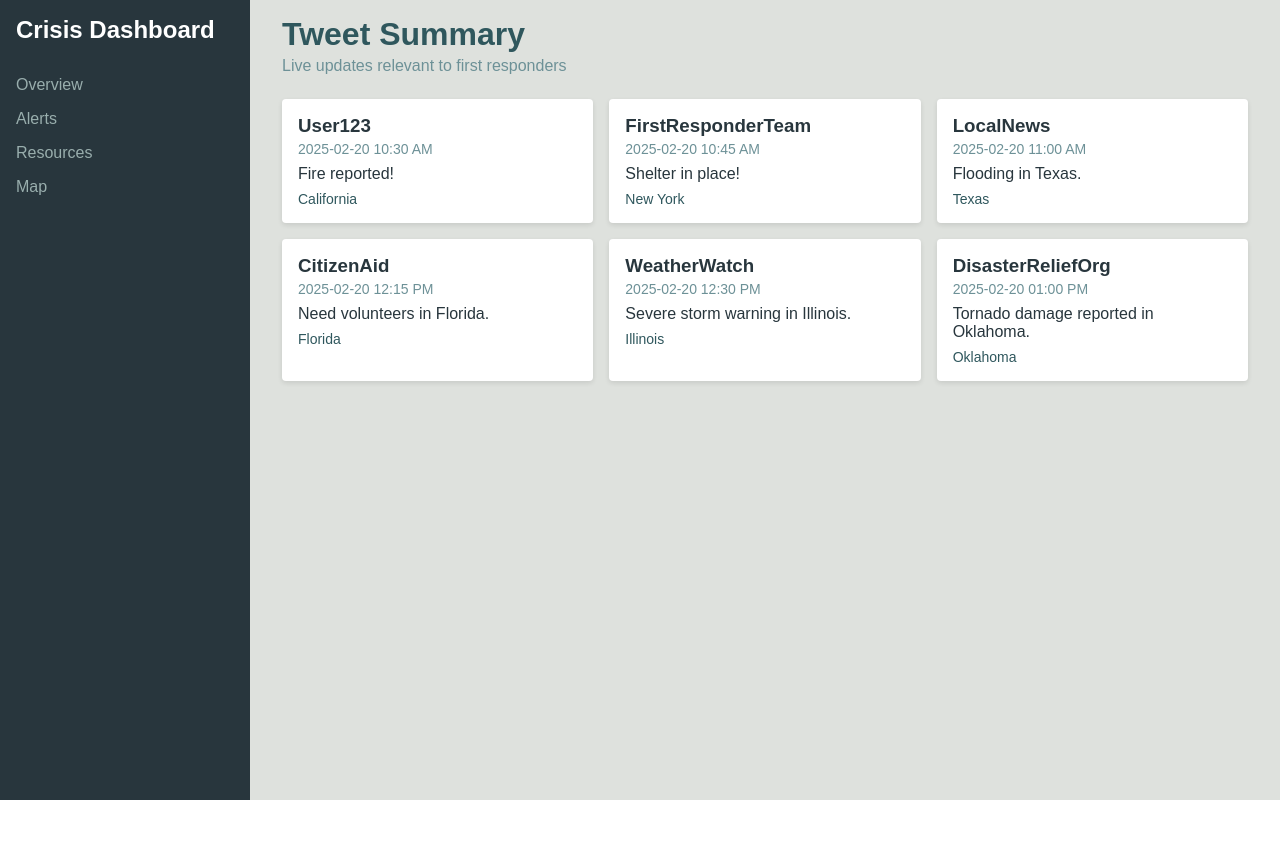
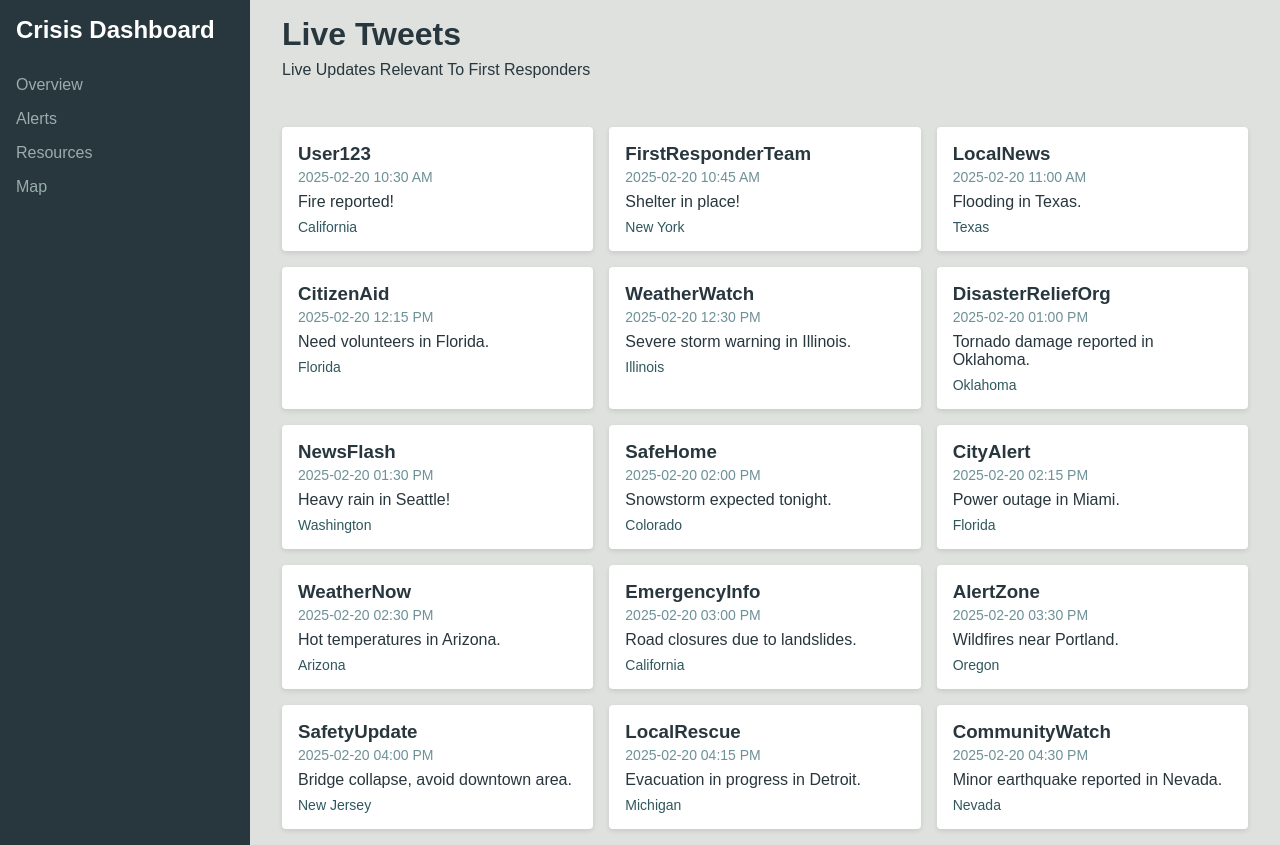
Before and after one commit to aryanmehta1902/Crisis-Tweet-Analysis, a React (Create React App) app: page / in a window 1280 px wide. Before the commit the page ends 800 px from the top, so only its background shows below. Built offline with nearby package versions, Linux system fonts and the light colour scheme.

Commit message:
Completed the TweetSummary and TweetDetail pages

```diff
--- a/package.json
+++ b/package.json
@@ -13,6 +13,7 @@
     "react": "^19.0.0",
     "react-dom": "^19.0.0",
     "react-leaflet": "^5.0.0",
+    "react-router-dom": "^7.5.0",
     "react-scripts": "5.0.1",
     "web-vitals": "^2.1.4"
   },
--- a/src/App.js
+++ b/src/App.js
@@ -1,65 +1,100 @@
+// src/App.js
 // src/App.js
 import React, { useState } from 'react';
+import { BrowserRouter as Router, Routes, Route, Outlet } from 'react-router-dom';
 import MapComponent from './components/MapComponent';
+import TweetSummary from './components/TweetSummary';
+import TweetDetail from './components/TweetDetail';
 import './App.css';
 
+// Inline Dashboard layout wraps all child routes
+function Dashboard({ tweetData, activeTab, setActiveTab }) {
+  return (
+    <div className="app-container">
+      {/* Sidebar stays consistent across all pages */}
+      <aside className="sidebar">
+        <h1>Crisis Dashboard</h1>
+        <nav>
+          <a href="/" onClick={() => setActiveTab('tweets')}>Overview</a>
+          <a href="/#alerts" onClick={() => setActiveTab('alerts')}>Alerts</a>
+          <a href="/#resources" onClick={() => setActiveTab('resources')}>Resources</a>
+          <a href="/map" onClick={() => setActiveTab('map')}>Map</a>
+        </nav>
+      </aside>
+
+      {/* Main Content renders whichever child route is active */}
+      <main className="main-content">
+        <Outlet />
+      </main>
+    </div>
+  );
+}
+
 function App() {
-  // Example tweet data (replace with real data from your backend / Twitter API)
   const tweetData = [
     { id: 1, author: "User123", text: "Fire reported!", timestamp: "2025-02-20 10:30 AM", state: "California", city: "Los Angeles" },
     { id: 2, author: "FirstResponderTeam", text: "Shelter in place!", timestamp: "2025-02-20 10:45 AM", state: "New York", city: "New York City" },
     { id: 3, author: "LocalNews", text: "Flooding in Texas.", timestamp: "2025-02-20 11:00 AM", state: "Texas", city: "Houston" },
     { id: 4, author: "CitizenAid", text: "Need volunteers in Florida.", timestamp: "2025-02-20 12:15 PM", state: "Florida", city: "Miami" },
     { id: 5, author: "WeatherWatch", text: "Severe storm warning in Illinois.", timestamp: "2025-02-20 12:30 PM", state: "Illinois", city: "Chicago" },
-    { id: 6, author: "DisasterReliefOrg", text: "Tornado damage reported in Oklahoma.", timestamp: "2025-02-20 01:00 PM", state: "Oklahoma", city: "Oklahoma City" }
+    { id: 6, author: "DisasterReliefOrg", text: "Tornado damage reported in Oklahoma.", timestamp: "2025-02-20 01:00 PM", state: "Oklahoma", city: "Oklahoma City" },
+    { id: 7, author: "NewsFlash", text: "Heavy rain in Seattle!", timestamp: "2025-02-20 01:30 PM", state: "Washington", city: "Seattle" },
+    { id: 8, author: "SafeHome", text: "Snowstorm expected tonight.", timestamp: "2025-02-20 02:00 PM", state: "Colorado", city: "Denver" },
+    { id: 9, author: "CityAlert", text: "Power outage in Miami.", timestamp: "2025-02-20 02:15 PM", state: "Florida", city: "Miami" },
+    { id: 10, author: "WeatherNow", text: "Hot temperatures in Arizona.", timestamp: "2025-02-20 02:30 PM", state: "Arizona", city: "Phoenix" },
+    { id: 11, author: "EmergencyInfo", text: "Road closures due to landslides.", timestamp: "2025-02-20 03:00 PM", state: "California", city: "San Francisco" },
+    { id: 12, author: "AlertZone", text: "Wildfires near Portland.", timestamp: "2025-02-20 03:30 PM", state: "Oregon", city: "Portland" },
+    { id: 13, author: "SafetyUpdate", text: "Bridge collapse, avoid downtown area.", timestamp: "2025-02-20 04:00 PM", state: "New Jersey", city: "Newark" },
+    { id: 14, author: "LocalRescue", text: "Evacuation in progress in Detroit.", timestamp: "2025-02-20 04:15 PM", state: "Michigan", city: "Detroit" },
+    { id: 15, author: "CommunityWatch", text: "Minor earthquake reported in Nevada.", timestamp: "2025-02-20 04:30 PM", state: "Nevada", city: "Las Vegas" }
   ];
+
   const [activeTab, setActiveTab] = useState("overview");
 
   return (
-    <div className="app-container">
-      {/* Sidebar */}
-      <aside className="sidebar">
-        <h1>Crisis Dashboard</h1>
-        <nav>
-          <a href="#overview" onClick={() => setActiveTab("tweets")}>Overview</a>
-          <a href="#alerts" onClick={() => setActiveTab("tweets")}>Alerts</a>
-          <a href="#resources" onClick={() => setActiveTab("tweets")}>Resources</a>
-          <a href="#map" onClick={() => setActiveTab("map")}>Map</a> {/* Click to switch to map */}
-        </nav>
-      </aside>
+    <Router>
+      <Routes>
+        {/* Dashboard wraps these child routes for consistent layout */}
+        <Route
+          path="/"
+          element={
+            <Dashboard
+              tweetData={tweetData}
+              activeTab={activeTab}
+              setActiveTab={setActiveTab}
+            />
+          }
+        >
+          {/* SUMMARY view at "/" */}
+          <Route
+            index
+            element={
+              <>
+                <div className="page-header">
+                  <h1>Live Tweets</h1>
+                  <p className="page-subtitle">
+                    Live Updates Relevant To First Responders
+                  </p>
+                </div>
+                <TweetSummary tweetData={tweetData} />
+              </>
+            }
+          />
 
-      {/* Main Content */}
-      <main className="main-content">
-        {activeTab === "map" ? (
-          <>
-            <header className="main-header">
-              <h2>Map View</h2>
-              <p>Visualizing tweet locations</p>
-            </header>
-            <MapComponent tweetData={tweetData} />
-          </>
-        ) : (
-          <>
-            <header className="main-header">
-              <h2>Tweet Summary</h2>
-              <p>Live updates relevant to first responders</p>
-            </header>
-            {/* Tweet Cards */}
-            <section className="tweet-grid">
-              {tweetData.map((tweet) => (
-                <article key={tweet.id} className="tweet-card">
-                  <h3>{tweet.author}</h3>
-                  <p className="timestamp">{tweet.timestamp}</p>
-                  <p className="text">{tweet.text}</p>
-                  <p className="location">{tweet.state}</p>
+          {/* Map view at "/map" */}
+          <Route
+            path="map"
+            element={<MapComponent tweetData={tweetData} />}
+          />
 
-                </article>
-              ))}
-            </section>
-          </>
-        )}
-      </main>
-    </div>
+          {/* Detail view at "/tweet/:id" */}
+          <Route
+            path="tweet/:id"
+            element={<TweetDetail tweetData={tweetData} />}
+          />
+        </Route>
+      </Routes>
+    </Router>
   );
 }
 
--- /dev/null
+++ b/src/components/TweetDetail.css
@@ -0,0 +1,50 @@
+/* Container around the whole detail page */
+.tweet-detail-container {
+    padding: 2rem;
+  }
+
+  /* Large dark blue title */
+  .detail-title {
+    font-size: 3rem;
+    color: #28363D;
+    margin-bottom: 1.5rem;
+  }
+
+  /* The big “box” under the title */
+  .detail-box {
+    border: 1px solid #ccc;
+    background-color: #fafafa;
+    padding: 1.5rem;
+    min-height: 300px;      /* adjust height as needed */
+    box-shadow: 0 2px 6px rgba(0, 0, 0, 0.1);
+    border-radius: 4px;
+  }
+
+  /* Spacing inside the box */
+  .detail-box p {
+    margin: 0.75rem 0;
+    line-height: 1.4;
+  }
+
+  /* Smaller styling for timestamp & location */
+  .detail-timestamp {
+    font-size: 0.9rem;
+    color: #666;
+  }
+  .detail-location {
+    font-size: 0.9rem;
+    color: #666;
+    margin-top: 1rem;
+  }
+
+  /* Link back */
+  /* .back-link {
+    display: inline-block;
+    margin-top: 1.5rem;
+    color: #28363D;
+    text-decoration: none;
+    font-weight: 500;
+  }
+  .back-link:hover {
+    text-decoration: underline;
+  } */
--- /dev/null
+++ b/src/components/TweetDetail.js
@@ -0,0 +1,35 @@
+// src/components/TweetDetail.js
+import React from "react";
+//import { useParams, Link } from "react-router-dom";
+import { useParams } from "react-router-dom";
+import "./TweetDetail.css";    // if you choose a separate CSS file
+
+function TweetDetail({ tweetData }) {
+  const { id } = useParams();
+  const tweet = tweetData.find((t) => t.id === parseInt(id, 10));
+
+  if (!tweet) {
+    return (
+      <div className="tweet-detail-container">
+        <h2 className="detail-title">Tweet not found</h2>
+        {/* <Link to="/" className="back-link">Back to Tweet Summary</Link> */}
+      </div>
+    );
+  }
+
+  return (
+    <div className="tweet-detail-container">
+      <h1 className="detail-title">{tweet.author}</h1>
+
+      <div className="detail-box">
+        <p className="detail-timestamp">{tweet.timestamp}</p>
+        <p className="detail-text">{tweet.text}</p>
+        <p className="detail-location">{tweet.state}, {tweet.city}</p>
+      </div>
+
+      {/* <Link to="/" className="back-link">Back to Tweet Summary</Link> */}
+    </div>
+  );
+}
+
+export default TweetDetail;
--- /dev/null
+++ b/src/components/TweetSummary.css
@@ -0,0 +1,17 @@
+/* TweetSummary.css */
+
+/* Page header container */
+.page-header {
+    margin-bottom: 3rem;  /* space below header container */
+  }
+
+  /* Title vs subtitle spacing */
+  .page-header h1 {
+    margin-bottom: 0.5rem;
+    color: #28363D;
+  }
+
+  .page-subtitle {
+    margin-bottom: 2rem;
+    color: #28363D;
+  }
--- /dev/null
+++ b/src/components/TweetSummary.js
@@ -0,0 +1,33 @@
+// src/components/TweetSummary.js
+import React from "react";
+import { useNavigate } from "react-router-dom";
+import "./TweetSummary.css";
+
+function TweetSummary({ tweetData }) {
+  const navigate = useNavigate();
+
+  const handleClick = (tweetId) => {
+    // Navigate to the detail page for this tweet
+    navigate(`/tweet/${tweetId}`);
+  };
+
+  return (
+    <section className="tweet-grid">
+      {tweetData.map((tweet) => (
+        <article
+          key={tweet.id}
+          className="tweet-card"
+          onClick={() => handleClick(tweet.id)}
+          style={{ cursor: "pointer" }}
+        >
+          <h3>{tweet.author}</h3>
+          <p className="timestamp">{tweet.timestamp}</p>
+          <p className="text">{tweet.text}</p>
+          <p className="location">{tweet.state}</p>
+        </article>
+      ))}
+    </section>
+  );
+}
+
+export default TweetSummary;
```
Also changed, not shown: 1 other file (tests, documents, lock files or other folders).
